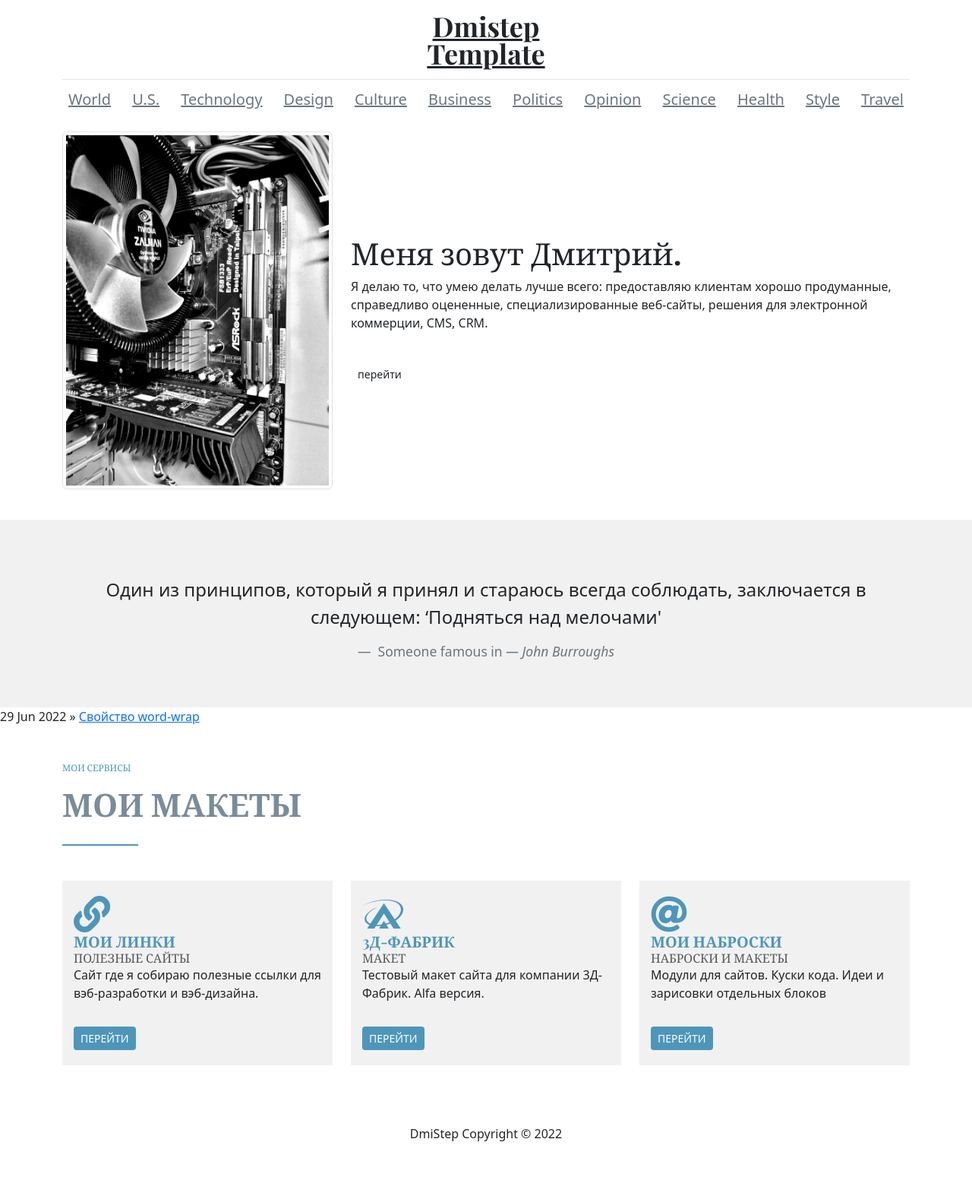
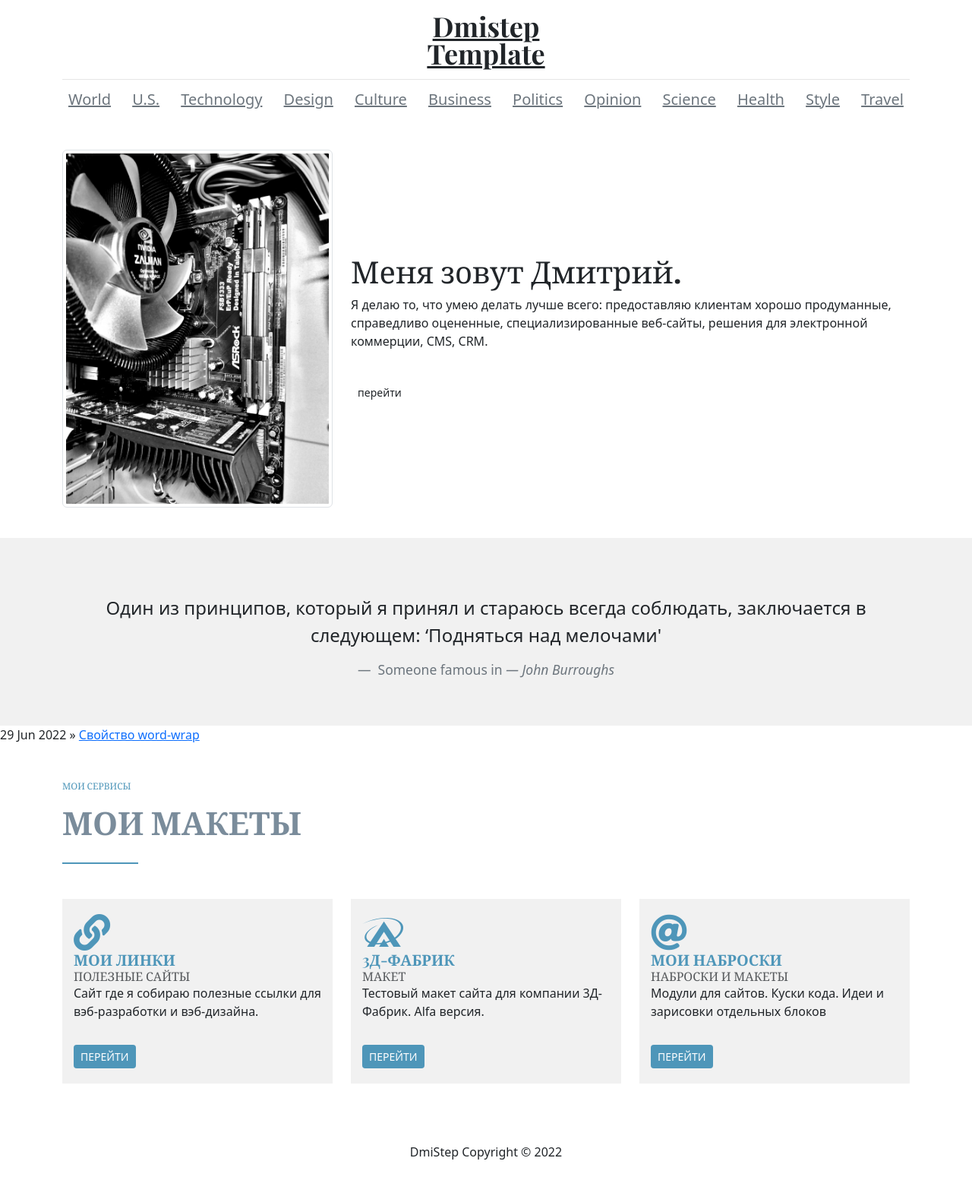
Before and after one commit to Dmistep/dmistep.github.io, a Jekyll site: the page built from index.html, in a window 1280 px wide. Shown: the whole page at 76% size. Built offline with Jekyll 4.4.1, drawn with Linux system fonts in a browser that asks for light colours; nearby versions of some CDN libraries; before the commit the page ends 1550 px from its top, so only the background shows below that.

Commit message:
update showcase.html

```diff
--- a/_includes/showcase.html
+++ b/_includes/showcase.html
@@ -1,4 +1,4 @@
-<section id="showcase" class="mt-4">
+<section id="showcase" class="mt-5">
     <div class="container">
         <div class="row h-100 align-items-center">
             <div class="col-md-4">
```
